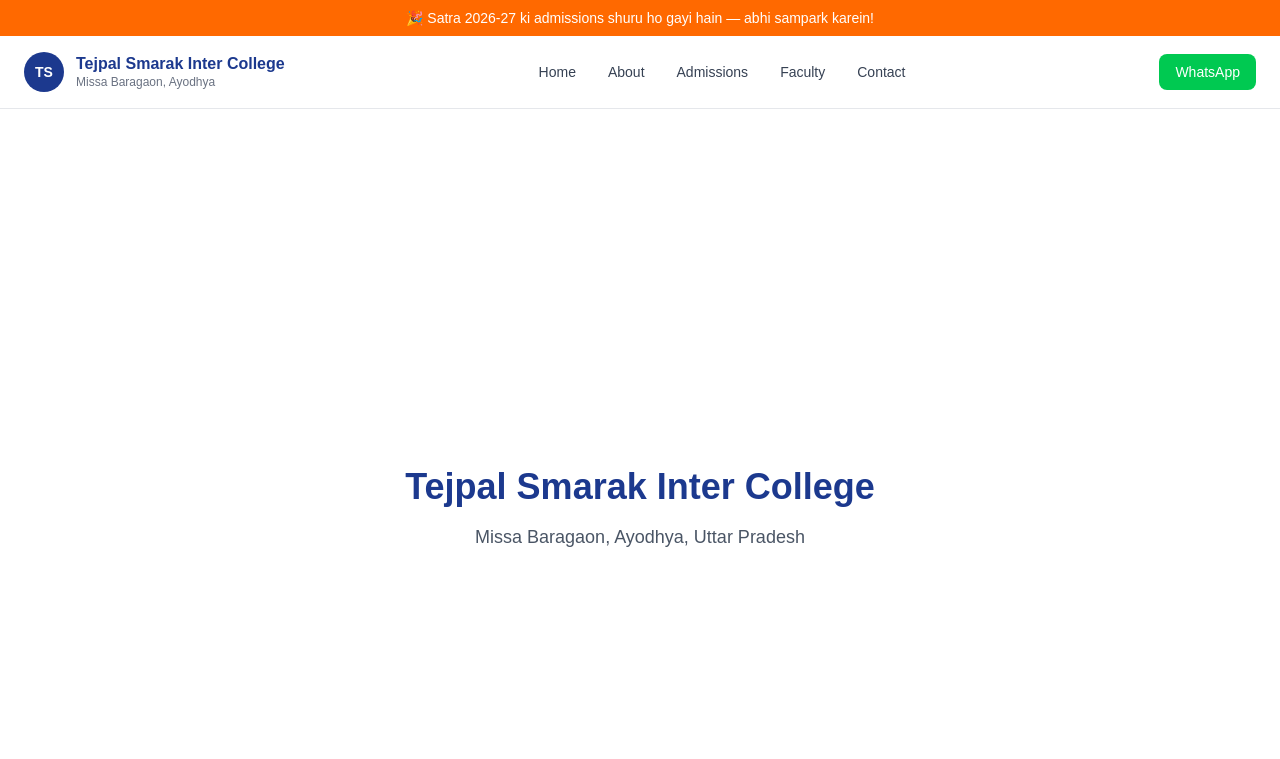
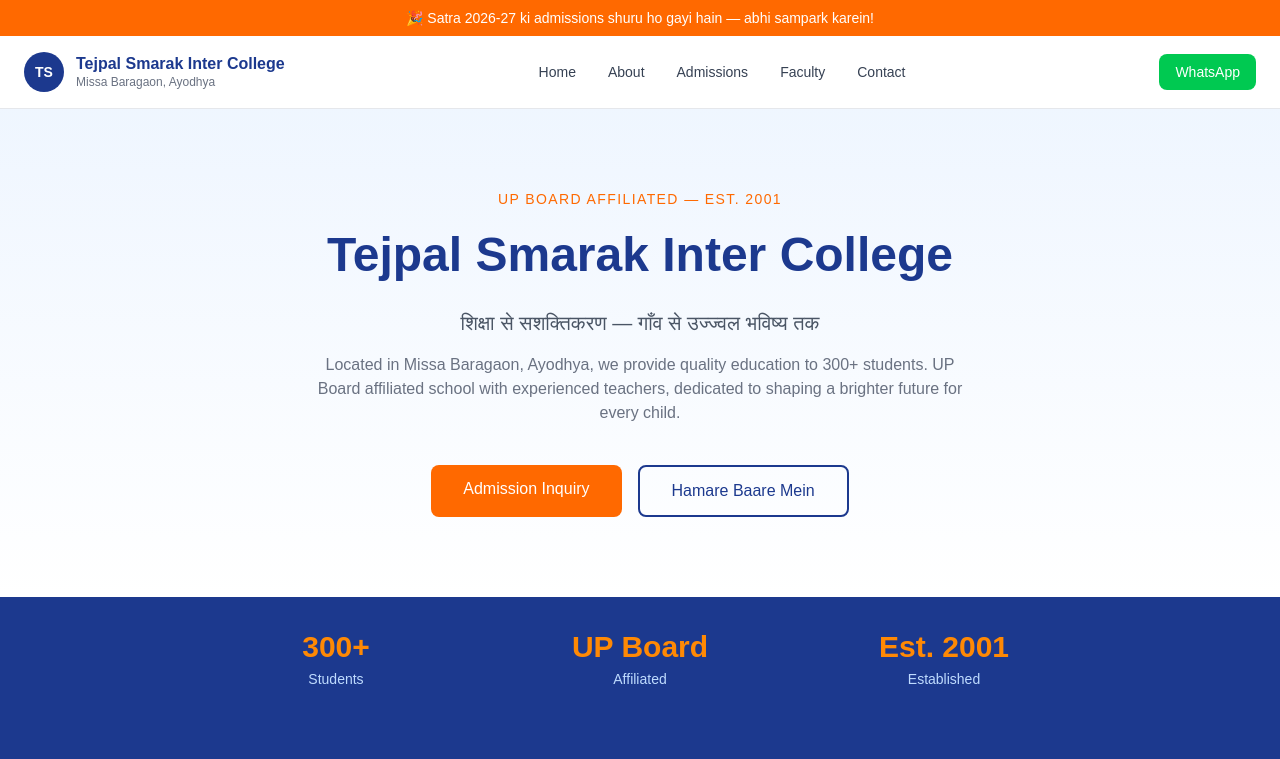
Before and after one commit to RajaBhavesh/tpsic-digital, a Next.js app: page / in a window 1280 px wide. Shown: the top 759 px of the page. Built offline with nearby package versions, Linux system fonts and the light colour scheme.

Commit message:
feat: add Hero section and Stats bar to homepage

```diff
--- a/src/app/page.tsx
+++ b/src/app/page.tsx
@@ -1,12 +1,63 @@
 export default function Home() {
   return (
-    <div className="flex min-h-screen flex-col items-center justify-center bg-white">
-      <h1 className="text-4xl font-bold text-blue-900">
-        Tejpal Smarak Inter College
-      </h1>
-      <p className="mt-4 text-lg text-gray-600">
-        Missa Baragaon, Ayodhya, Uttar Pradesh
-      </p>
-    </div>
+    <main>
+      {/* Hero Section */}
+      <section className="bg-gradient-to-b from-blue-50 to-white py-20 px-6 text-center">
+        <div className="max-w-4xl mx-auto">
+
+          <p className="text-orange-500 font-medium text-sm uppercase tracking-widest mb-4">
+            UP Board Affiliated — Est. 2001
+          </p>
+
+          <h1 className="text-4xl md:text-5xl font-bold text-blue-900 leading-tight mb-6">
+            Tejpal Smarak Inter College
+          </h1>
+
+          <p className="text-xl text-gray-600 mb-4">
+            शिक्षा से सशक्तिकरण — गाँव से उज्ज्वल भविष्य तक
+          </p>
+
+          <p className="text-gray-500 text-base max-w-2xl mx-auto mb-10">
+            Located in Missa Baragaon, Ayodhya, we provide quality education
+            to 300+ students. UP Board affiliated school with experienced
+            teachers, dedicated to shaping a brighter future for every child.
+          </p>
+
+          <div className="flex flex-col sm:flex-row gap-4 justify-center">
+            <a
+              href="/admissions"
+              className="bg-orange-500 hover:bg-orange-600 text-white font-medium px-8 py-3 rounded-lg transition-colors text-base"
+            >
+              Admission Inquiry
+            </a>
+            <a
+              href="/about"
+              className="border-2 border-blue-900 text-blue-900 hover:bg-blue-900 hover:text-white font-medium px-8 py-3 rounded-lg transition-colors text-base"
+            >
+              Hamare Baare Mein
+            </a>
+          </div>
+
+        </div>
+      </section>
+
+      {/* Stats Bar */}
+      <section className="bg-blue-900 text-white py-8 px-6">
+        <div className="max-w-4xl mx-auto grid grid-cols-3 gap-4 text-center">
+          <div>
+            <p className="text-3xl font-bold text-orange-400">300+</p>
+            <p className="text-blue-200 text-sm mt-1">Students</p>
+          </div>
+          <div>
+            <p className="text-3xl font-bold text-orange-400">UP Board</p>
+            <p className="text-blue-200 text-sm mt-1">Affiliated</p>
+          </div>
+          <div>
+            <p className="text-3xl font-bold text-orange-400">Est. 2001</p>
+            <p className="text-blue-200 text-sm mt-1">Established</p>
+          </div>
+        </div>
+      </section>
+    </main>
   );
 }
```
